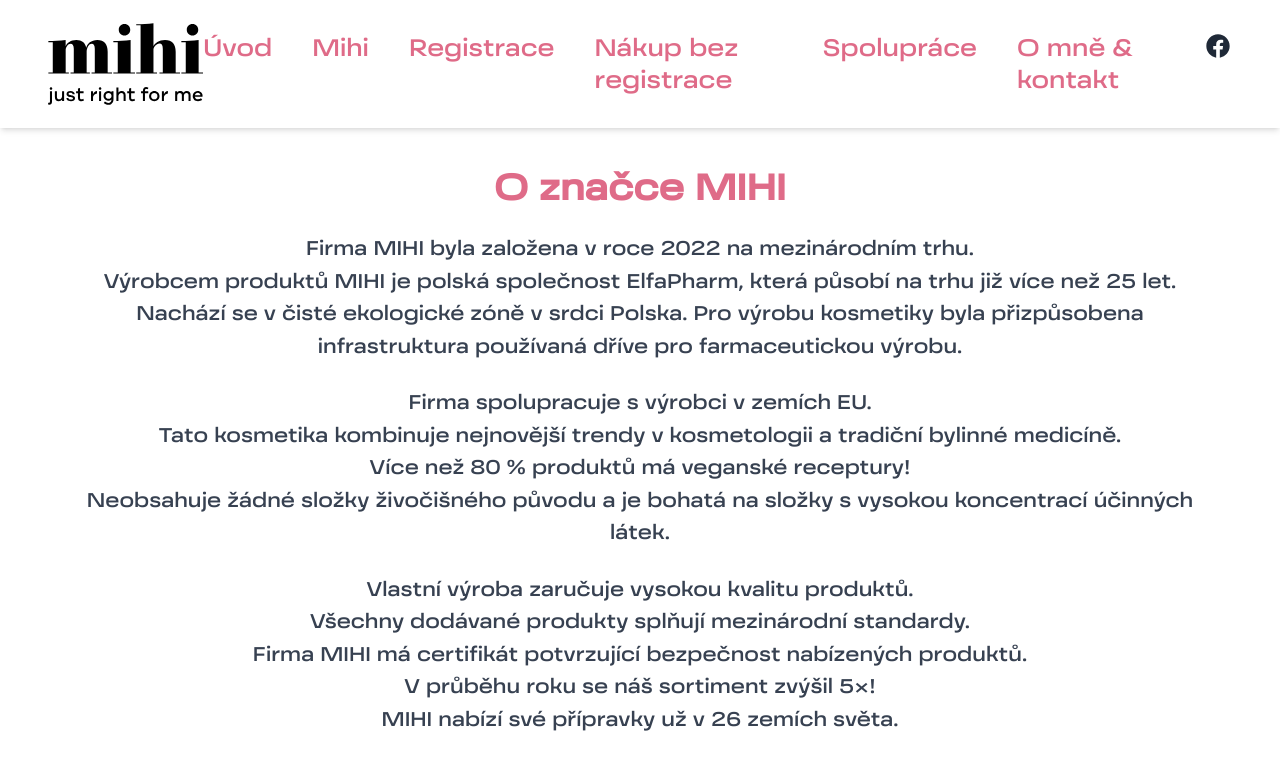
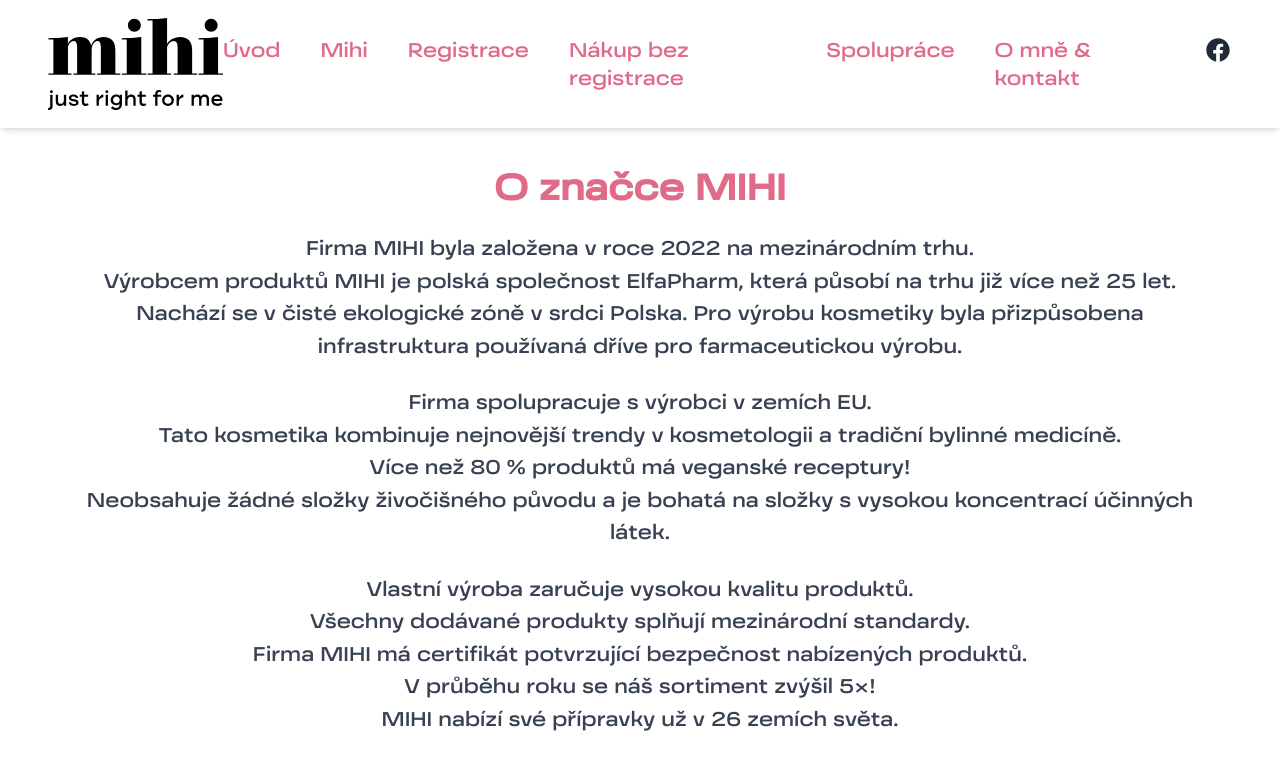
Before and after one commit to Dav1dko59/Mihi-web, a website: page mihi.html in a window 1280 px wide. Drawn offline with nearby package versions, Linux system fonts and the light colour scheme.

```diff
--- a/mihi.html
+++ b/mihi.html
@@ -100,7 +100,7 @@
       </a>
 
       <!-- DESKTOP MENU -->
-      <nav class="hidden md:flex gap-10 font-grandis lg:text-2xl">
+      <nav class="hidden md:flex gap-10 font-grandis lg:text-xl">
         <a
           href="https://www.mihi-cz.eu/"
           class="text-primary hover:underline font-grandis"
```
